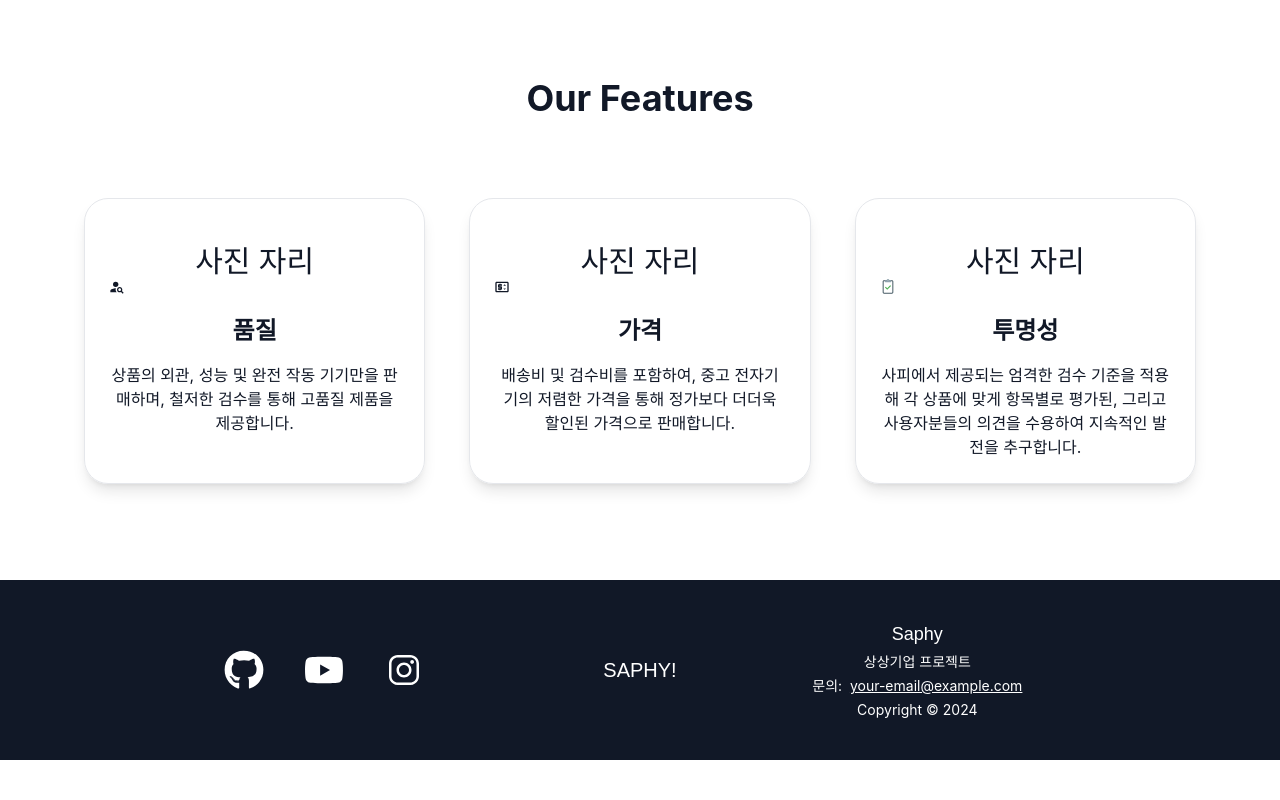
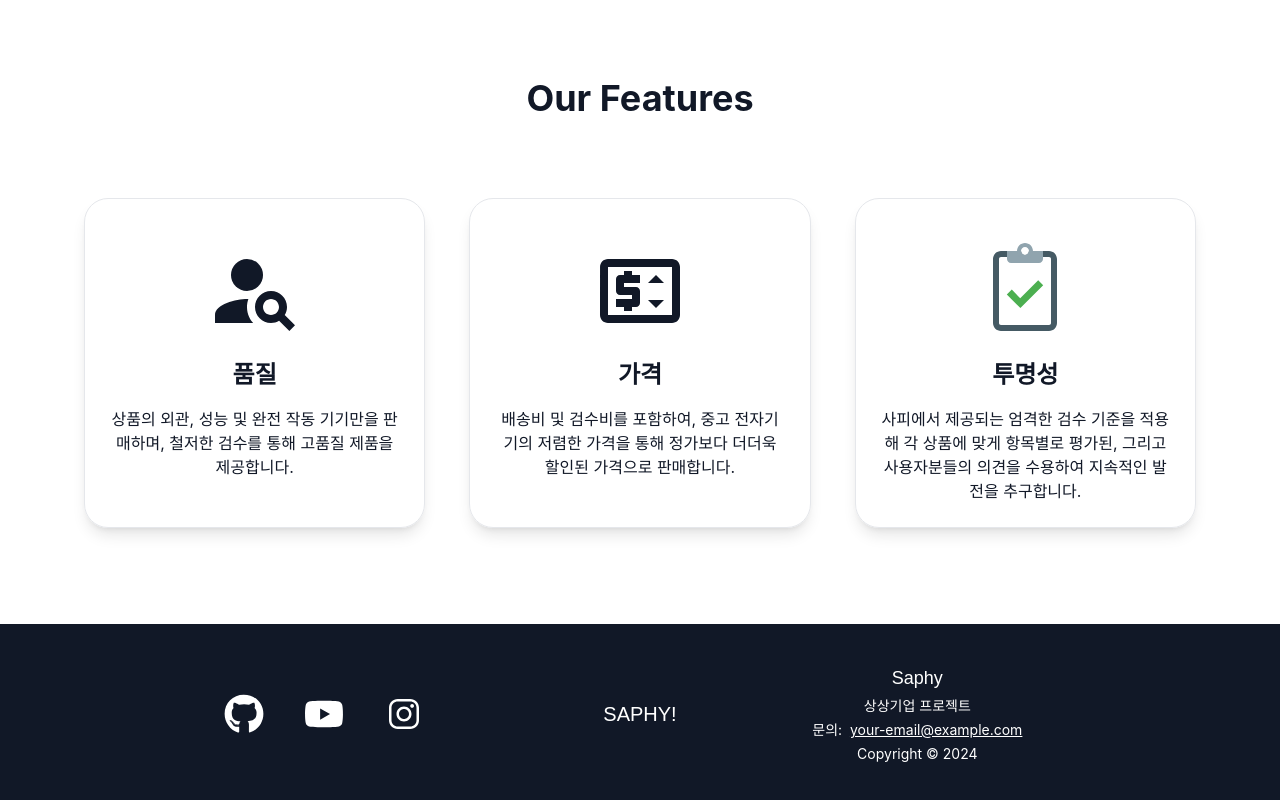
Before and after one commit to 2024-Saphy/FE, a React (Create React App) app in the folder frontend/: page / in a window 1280 px wide. Shown: the part 1098-1898 px from the top of the page. Before the commit the page ends 1858 px from the top, so only its background shows below. Built offline with nearby package versions, Linux system fonts and the light colour scheme; a web font is replaced by a local one.

Commit message:
SAPHY-12 design: 사진 삽입

```diff
--- a/frontend/src/components/section/FeatureSection.jsx
+++ b/frontend/src/components/section/FeatureSection.jsx
@@ -10,9 +10,8 @@ function FeaturesSection() {
 
         <div className="mx-5 my-4 grid grid-cols-1 gap-11 md:grid-cols-2 lg:grid-cols-3">
           <div className="rounded-3xl border p-6 shadow-lg">
-            <div className="my-5 items-center text-center">
-              <h1 className="text-3xl">사진 자리</h1>
-              <MdPersonSearch />
+            <div className="my-5 flex items-center justify-center text-center">
+              <MdPersonSearch className="text-8xl" />
             </div>
             <h3 className="my-4 text-2xl font-semibold">품질</h3>
             <p className="text-md">
@@ -21,9 +20,8 @@ function FeaturesSection() {
             </p>
           </div>
           <div className="rounded-3xl border p-6 shadow-lg">
-            <div className="my-5 items-center text-center">
-              <h1 className="text-3xl">사진 자리</h1>
-              <MdOutlinePriceChange />
+            <div className="my-5 flex items-center justify-center text-center">
+              <MdOutlinePriceChange className="text-8xl" />
             </div>
             <h3 className="my-4 text-2xl font-semibold">가격</h3>
             <p className="text-md">
@@ -32,9 +30,8 @@ function FeaturesSection() {
             </p>
           </div>
           <div className="rounded-3xl border p-6 shadow-lg">
-            <div className="my-5 items-center text-center">
-              <h1 className="text-3xl">사진 자리</h1>
-              <FcInspection />
+            <div className="my-5 flex items-center justify-center text-center">
+              <FcInspection className="text-8xl" />
             </div>
             <h3 className="my-4 text-2xl font-semibold">투명성</h3>
             <p className="text-md">
```
